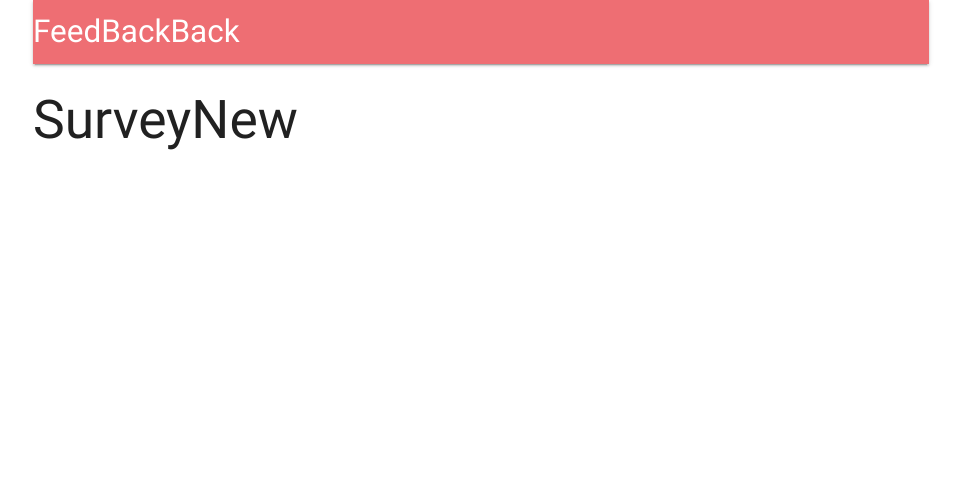
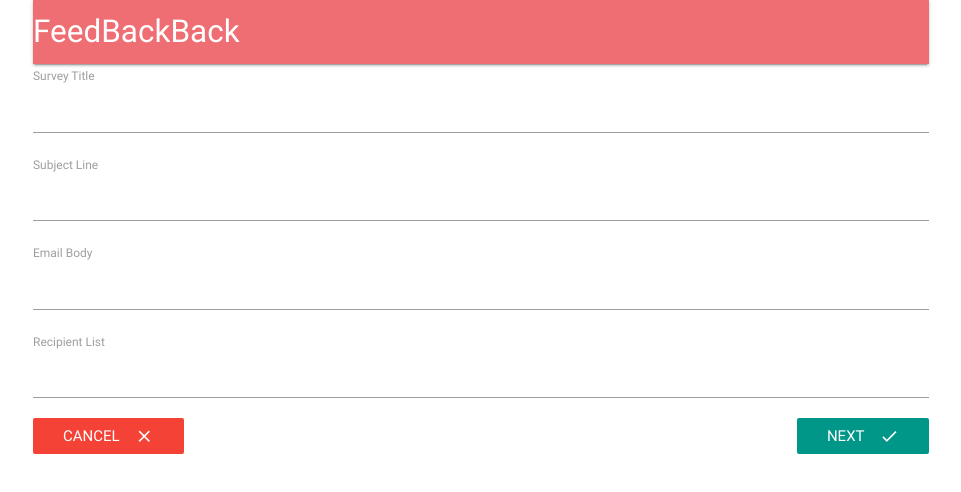
Before and after one commit to leahfresco/feedbackback, a React (Create React App) app in the folder client/: page /surveys/new in a window 1280 px wide. Shown: the top 492 px of the page, without its empty margins (159-1120 px from the left). Built offline with nearby package versions, Linux system fonts and the light colour scheme; no server answers.

Commit message:
Add form for creating a new email survey

```diff
--- a/client/package.json
+++ b/client/package.json
@@ -20,6 +20,7 @@
     "react-scripts": "1.0.12",
     "react-stripe-checkout": "^2.6.3",
     "redux": "^3.7.2",
+    "redux-form": "^7.0.3",
     "redux-thunk": "^2.2.0"
   },
   "scripts": {
--- a/client/public/index.html
+++ b/client/public/index.html
@@ -10,6 +10,8 @@
     -->
     <link rel="manifest" href="%PUBLIC_URL%/manifest.json">
     <link rel="shortcut icon" href="%PUBLIC_URL%/favicon.ico">
+    <link href="https://fonts.googleapis.com/icon?family=Material+Icons" rel="stylesheet">
+
     <!--
       Notice the use of %PUBLIC_URL% in the tags above.
       It will be replaced with the URL of the `public` folder during the build.
--- a/client/src/components/App.js
+++ b/client/src/components/App.js
@@ -2,11 +2,10 @@
 import { BrowserRouter, Route } from 'react-router-dom';
 import Header from './Header';
 import Landing from './Landing';
+import Dashboard from './Dashboard';
+import SurveyNew from './surveys/SurveyNew';
 import { connect } from 'react-redux';
 import * as actions from '../actions';
-
-const Dashboard = () => <h2>Dashboard</h2>;
-const SurveyNew = () => <h2>SurveyNew</h2>;
 
 class App extends Component {
 	componentDidMount() {
@@ -15,16 +14,14 @@
 
 	render() {
 		return (
+			<BrowserRouter>
 				<div className="container">
-				<BrowserRouter>
-					<div>
 					<Header />
 					<Route path="/surveys/new" component={SurveyNew} />
 					<Route exact path="/surveys" component={Dashboard} />
 					<Route exact path="/" component={Landing} />
 				</div>
 			</BrowserRouter>
-			</div>
 		);
 	}
 }
--- /dev/null
+++ b/client/src/components/Dashboard.js
@@ -0,0 +1,17 @@
+import React from 'react';
+import { Link } from 'react-router-dom';
+
+const Dashboard = () => {
+	return (
+		<div>
+			Dashboard
+			<div className="fixed-action-btn">
+				<Link to="/surveys/new" className="btn-floating btn-large red">
+					<i className="material-icons">add</i>
+				</Link>
+			</div>
+		</div>
+	);
+};
+
+export default Dashboard;
--- /dev/null
+++ b/client/src/components/surveys/SurveyField.js
@@ -0,0 +1,12 @@
+// Contains logic to render a single field and text input
+
+import React from 'react';
+
+export default ({ input, label }) => {
+	return (
+		<div>
+			<label>{label}</label>
+			<input {...input} />
+		</div>
+	);
+};
--- /dev/null
+++ b/client/src/components/surveys/SurveyForm.js
@@ -0,0 +1,51 @@
+// Shows form for user to create a new email survey
+import React, { Component } from 'react';
+import { reduxForm, Field } from 'redux-form';
+import { Link } from 'react-router-dom';
+import SurveyField from './SurveyField';
+import _ from 'lodash';
+
+const FIELDS = [
+	{ label: 'Survey Title', name: 'title' },
+	{ label: 'Subject Line', name: 'subject' },
+	{ label: 'Email Body', name: 'body' },
+	{ label: 'Recipient List', name: 'emails' }
+];
+
+class SurveyForm extends Component {
+	renderFields() {
+		return _.map(FIELDS, ({ label, name }) => {
+			return (
+				<Field
+					key={name}
+					component={SurveyField}
+					type="text"
+					label={label}
+					name={name}
+				/>
+			);
+		});
+	}
+
+	render() {
+		return (
+			<div>
+				<form onSubmit={this.props.handleSubmit(values => console.log(values))}>
+					{this.renderFields()}
+					<Link to="/surveys" className="red btn-flat white-text">
+						Cancel
+						<i className="material-icons right">clear</i>
+					</Link>
+					<button type="submit" className="teal btn-flat right white-text">
+						Next
+						<i className="material-icons right">done</i>
+					</button>
+				</form>
+			</div>
+		);
+	}
+}
+
+export default reduxForm({
+	form: 'surveyForm'
+})(SurveyForm);
--- /dev/null
+++ b/client/src/components/surveys/SurveyNew.js
@@ -0,0 +1,11 @@
+// Shows new form and review page
+import React, { Component } from 'react';
+import SurveyForm from './SurveyForm';
+
+class SurveyNew extends Component {
+	render() {
+		return <SurveyForm />;
+	}
+}
+
+export default SurveyNew;
--- a/client/src/reducers/index.js
+++ b/client/src/reducers/index.js
@@ -1,6 +1,8 @@
 import { combineReducers } from 'redux';
+import { reducer as reduxForm } from 'redux-form';
 import authReducer from './authReducer';
 
 export default combineReducers({
-	auth: authReducer
+	auth: authReducer,
+	form: reduxForm
 });
```
Also changed, not shown: 1 other file (tests, documents, lock files or other folders). Lines whose indentation alone changed are shown as unchanged.
